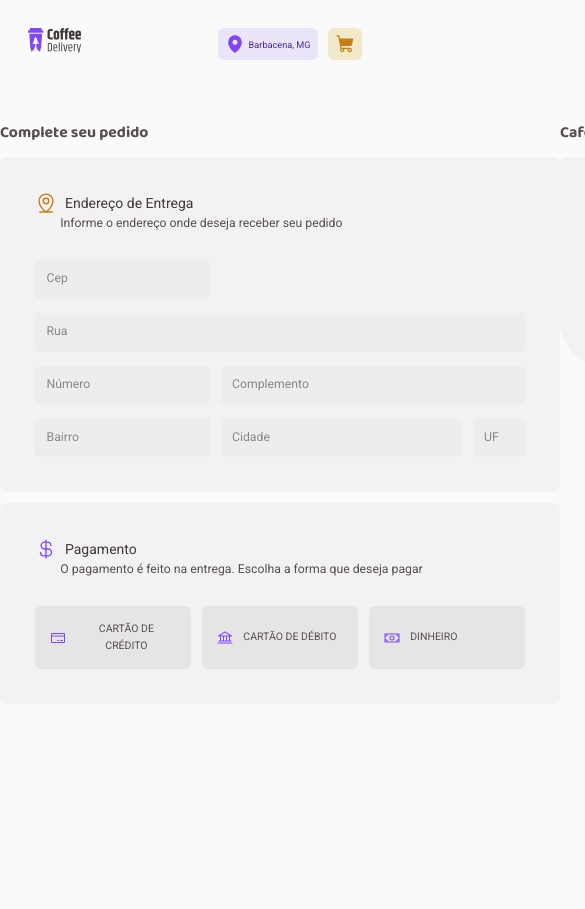
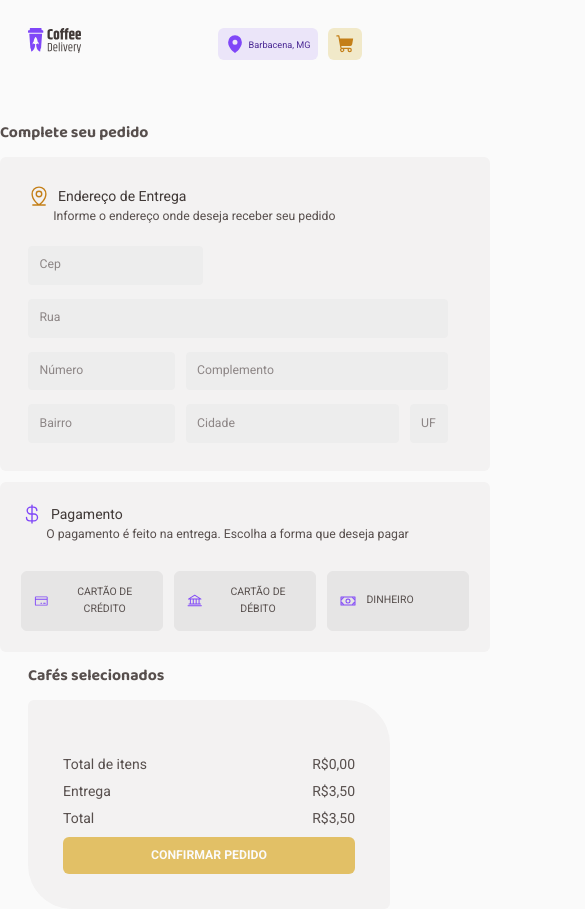
Before and after one commit to diegofchagas/coffe-delivery, a React (Vite) app: page /checkout in a window 390 px wide. Shown: the top 909 px of the page, 585 px wide, since content can reach past the window. Before the commit the page ends 844 px from the top, so only its background shows below. Built offline with nearby package versions, Linux system fonts and the light colour scheme.

Commit message:
add responsividade a pagina checkout

```diff
--- a/src/pages/Checkout/components/AdressContainer/InputsContainer/styte.ts
+++ b/src/pages/Checkout/components/AdressContainer/InputsContainer/styte.ts
@@ -19,4 +19,8 @@ export const ContainerInputs = styled.div`
   .complement {
     grid-column: span 2;
   }
+
+  @media (max-width:900px) {
+    grid-template-columns: 10.5rem 15.25rem 2.75rem;
+  }
 `;
--- a/src/pages/Checkout/components/AdressContainer/style.ts
+++ b/src/pages/Checkout/components/AdressContainer/style.ts
@@ -44,73 +44,9 @@ export const FormContainer = styled.div`
     margin-top: -0.8rem;
     display: block;
   }
+
+  @media (max-width:900px) {
+    padding:2rem;
+    gap:1.5rem;
+  }
 `;
-
-// export const InputsContainer = styled.div`
-//   display: flex;
-//   flex-direction: column;
-//   gap: 1rem;
-
-//   .cep{
-//     width:12.5rem;
-//   }
-
-//   div:nth-child(3) {
-//     display: flex;
-//     gap: 0.75rem;
-//   }
-
-//   div:nth-child(4) {
-//     display: flex;
-//     gap: 0.75rem;
-//   }
-// `;
-
-// export const BaseInput = styled.input`
-//   background: ${({ theme }) => theme["base-input"]};
-//   border: 1px solid ${({ theme }) => theme["base-input"]};
-//   border-radius: 4px;
-//   font-size: 0.875rem;
-//   line-height: 130%;
-//   padding: 0.75rem;
-//   color: ${({ theme }) => theme["base-text"]};
-//   outline: none;
-
-//   &:focus {
-//     border-color: ${({ theme }) => theme["yellow-dark"]};
-//   }
-
-//   &::placeholder {
-//     font-size: 0.875rem;
-//     color: ${({ theme }) => theme["base-label"]};
-//     line-height: 130%;
-//   }
-// `;
-
-// export const CepInput = styled(BaseInput)`
-//   width: 12.5rem;
-// `;
-
-// export const StreetInput = styled(BaseInput)`
-//   flex: 1;
-// `;
-
-// export const NumberInput = styled(BaseInput)`
-//   width: 12.5rem;
-// `;
-
-// export const ComplementInput = styled(BaseInput)`
-//   flex: 1 0 0;
-// `;
-
-// export const DistrictInput = styled(BaseInput)`
-//   width: 12.5rem;
-// `;
-
-// export const CityInput = styled(BaseInput)`
-//   flex: 1 0 0;
-// `;
-
-// export const StateInput = styled(BaseInput)`
-//   width: 3.75rem;
-// `;
--- a/src/pages/Checkout/components/ButtonCard/style.ts
+++ b/src/pages/Checkout/components/ButtonCard/style.ts
@@ -29,4 +29,8 @@ flex:1;
 svg{
   color:${({theme})=> theme.purple};
 }
+
+@media (max-width:900px) {
+  padding:.875rem;
+}
 `;
--- a/src/pages/Checkout/components/CoffeSelected/style.ts
+++ b/src/pages/Checkout/components/CoffeSelected/style.ts
@@ -10,10 +10,15 @@ export const CoffeSelectedContainer = styled.div`
   }
 
   > div {
-    width: 28rem;
+    max-width: 28rem;
     background-color: ${({ theme }) => theme["base-card"]};
     padding: 2.5rem;
     border-radius: 6px;
     border-radius: 6px 44px;
   }
+
+  @media (max-width:900px) {
+    margin-top:1rem;
+    margin-left:2rem;
+  }
 `;
--- a/src/pages/Checkout/components/CompleteOrderForm/styte.ts
+++ b/src/pages/Checkout/components/CompleteOrderForm/styte.ts
@@ -5,4 +5,8 @@ export const CompleteOrderContainer = styled.div`
   display:flex;
   flex-direction:column;
   gap: .75rem;
+
+  @media (max-width:900px) {
+    max-width: 35rem;
+  }
 `;
--- a/src/pages/Checkout/components/PaymentMethodOptions/style.ts
+++ b/src/pages/Checkout/components/PaymentMethodOptions/style.ts
@@ -28,4 +28,8 @@ div{
   gap:.75rem;
   margin-top:2rem;
 }
+
+@media (max-width:900px) {
+  padding:1.5rem;
+}
 `;
--- a/src/pages/Checkout/index.tsx
+++ b/src/pages/Checkout/index.tsx
@@ -101,7 +101,7 @@ export const Checkout = () => {
     <FormProvider {...registerAddressUser}>
       <ChekoutContainer className="container-basic" onSubmit={handleSubmit(newRegisterUserAdress)}>
         <CompleteOrdeForm/>
-        <CoffeSelected />
+        <CoffeSelected/>
       </ChekoutContainer>
       </FormProvider>
   );
--- a/src/pages/Checkout/style.ts
+++ b/src/pages/Checkout/style.ts
@@ -5,4 +5,9 @@ export const ChekoutContainer = styled.form`
   margin-top: 2.5rem;
   display: flex;
   justify-content: space-around;
+
+  @media (max-width: 900px) {
+    flex-direction:column;
+  }
+
 `;
--- a/src/pages/Home/Components/About/style.ts
+++ b/src/pages/Home/Components/About/style.ts
@@ -103,7 +103,7 @@ export const InfoContainer = styled.div`
   display: grid;
   grid-template-columns: 1fr 1fr;
   row-gap: 1.25rem;
-
+  margin-top:-5rem;
 
   @media (max-width: 1000px) {
   }
```
